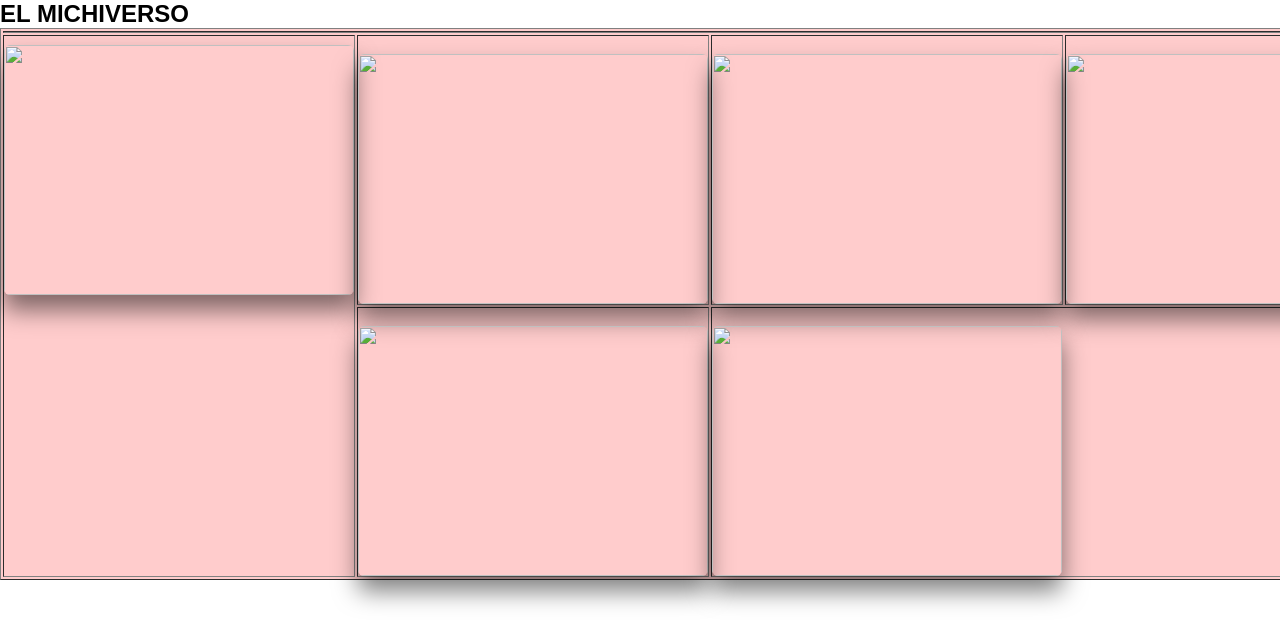
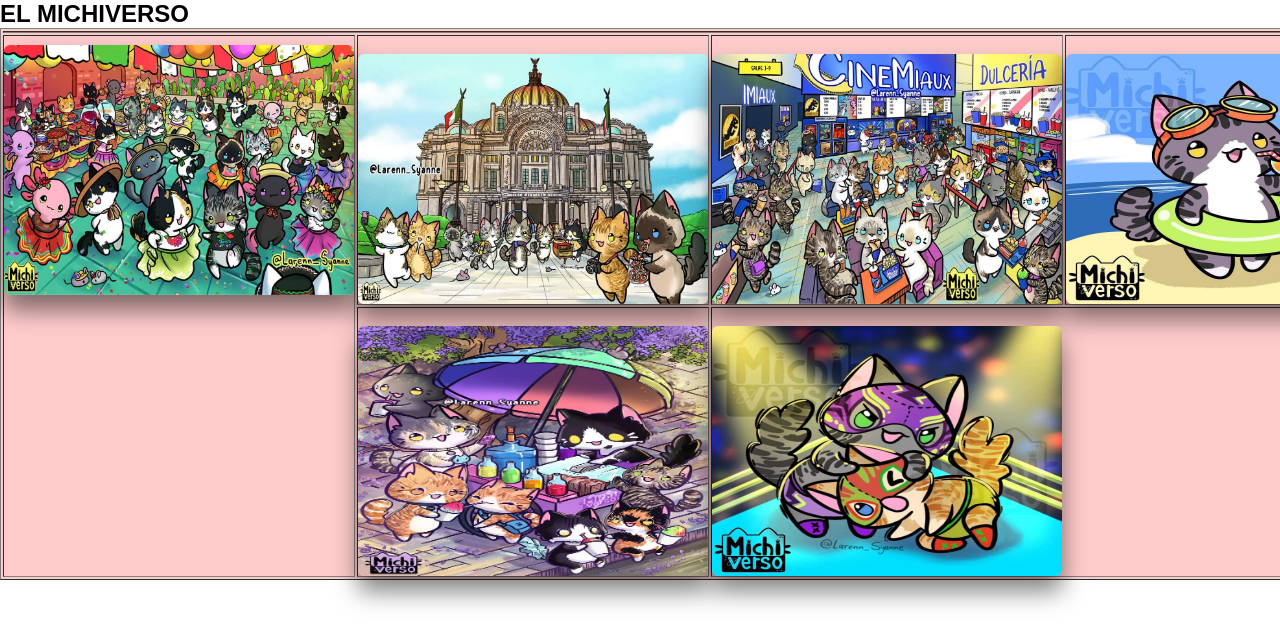
Before and after one commit to EsmeraldaCH/Michiverso, a plain HTML site: page index.html in a window 1280 px wide. Shown: the top 644 px of the page. Drawn offline with Linux system fonts and the light colour scheme.

Commit message:
Update index.html

```diff
--- a/index.html
+++ b/index.html
@@ -21,7 +21,7 @@
        <td rowspan="2" width="20%">&nbsp;  <div class="contenedor">
         <a href="#">
              <figure>
-                 <img src="monografia/imagen2.jpeg">
+                 <img src="imagen2.jpeg">
                  <div class="capa">
                      <h3>Fiestas patrias</h3>
                      <p>Los michis se la pasan de lo mejor bailando las canciones tipicas que se escuchan en el mes patrio, algunos se preocupan mas por comer o jugar con las matracas.</p>
@@ -31,7 +31,7 @@
        <td width="35%">&nbsp; <div class="contenedor">
         <a href="#">
              <figure>
-                 <img src="monografia/imagen1.jpeg">
+                 <img src="imagen1.jpeg">
                  <div class="capa">
                      <h3>El palacio de michiartes</h3>
                      <p>Es el lugar favorito de los michis aprovechan la oportunidad para poder ir a grabar para sus blogs </p>
@@ -40,7 +40,7 @@
        <td width="25%">&nbsp; <div class="contenedor">
         <a href="#">
              <figure>
-                 <img src="monografia/imagen3.jpeg">
+                 <img src="imagen3.jpeg">
                  <div class="capa">
                      <h3>Cinemiaux</h3>
                      <p>Los mejores estrenos del verano se encuentran aqui. Cada michi disfruta de venir los findes de semana a disfrutar de una buena pelicula y palomitas.</p>
@@ -49,7 +49,7 @@
        <td width="10%">&nbsp; <div class="contenedor">
         <a href="#">
              <figure>
-                 <img src="monografia/imagen4.jpeg">
+                 <img src="imagen4.jpeg">
                  <div class="capa">
                      <h3>Como son sus vacaciones</h3>
                      <p>Les enacanta salir a disfrutar del sol y la playa aunque muchos suelen pensar que odian el agua,la actividad que mas les gusta es jugar con la arena </p>
@@ -60,7 +60,7 @@
        <td>&nbsp; <div class="contenedor">
         <a href="#">
              <figure>
-                 <img src="monografia/imagen5.jpeg">
+                 <img src="imagen5.jpeg">
                  <div class="capa">
                      <h3>Momentos de un raspado</h3>
                      <p>A los michis les encanta salir y comprar un rico raspado de su sabor favorito es una de sus bebidas favoritas por lo refrescante que son.</p>
@@ -69,7 +69,7 @@
        <td colspan="2">&nbsp; <div class="contenedor">
         <a href="#">
              <figure>
-                 <img src="monografia/imagen6.jpeg">
+                 <img src="imagen6.jpeg">
                  <div class="capa">
                      <h3>Practicantes de lucha libre</h3>
                      <p>A los michis les encanta salir a luchar en las madrugadas disfrutan hacer sus luchas en los techos de sus casas para probar quien es el mas fuerte.</p>
```
